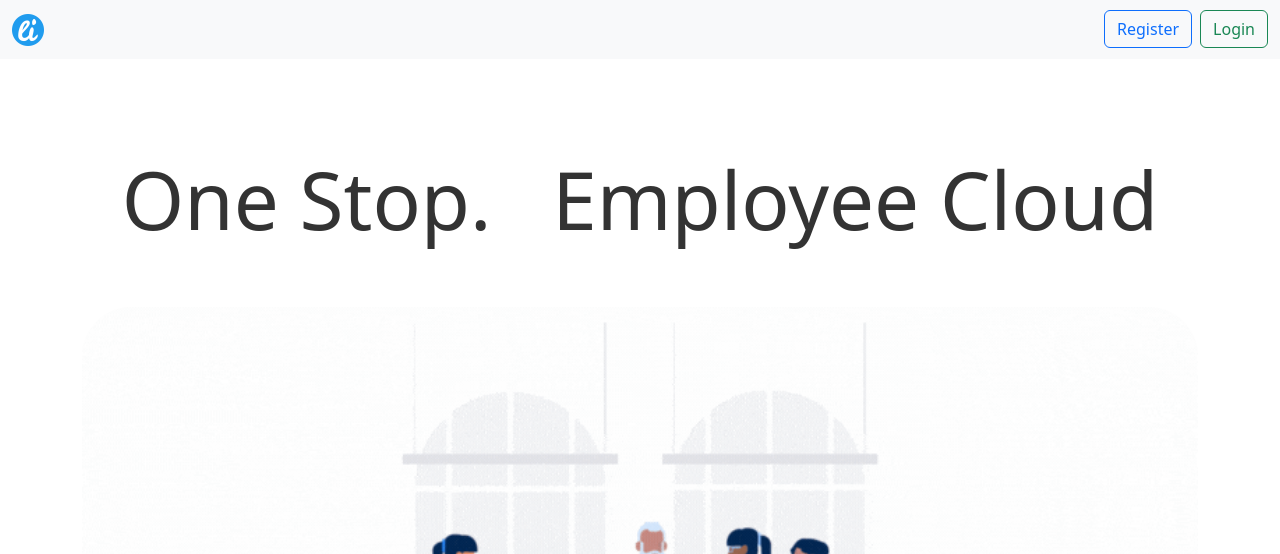
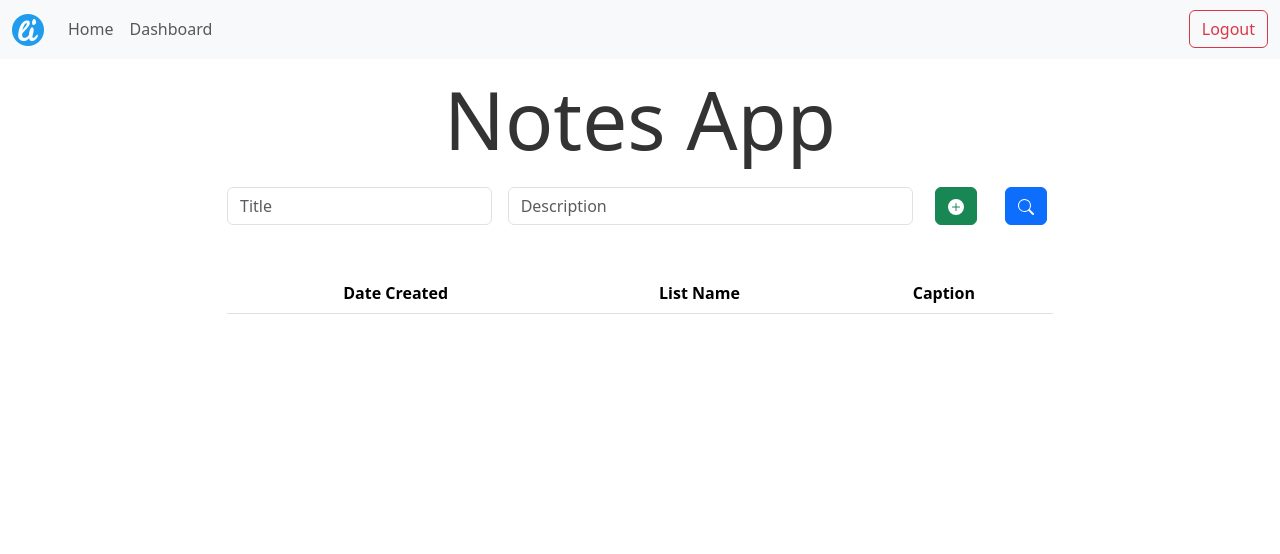
Before and after one commit to teran-s/aiphp-b1, a PHP site: page /tasks/index.php in a window 1280 px wide. Shown: the top 554 px of the page. After the commit the page ends 314 px from the top, so only its background shows below. Run offline with PHP 8.4, Linux system fonts and the light colour scheme; the visitor is signed in with stand-in values (Sample User, id 1); tables that the repository leaves empty or names only in its code hold one stand-in row (values such as "Sample post"); lists and menus that the app fills with data are empty.

Commit message:
modified:   dashboard.php 	new file:   img/dash/task.png 	new file:   tasks/dbnotes.php 	new file:   tasks/index.php

```diff
--- a/dashboard.php
+++ b/dashboard.php
@@ -80,6 +80,11 @@
             <img src="img/dash/notes.png" class="card-img-top" alt="..."/>
             <h3 class="dash-card-text">Notes App</h3>
             </a>
+            &ensp;
+            <a class="col-4 dash-card card p-3 rounded-5" style="width: 18rem;" href="tasks/index.php">
+            <img src="img/dash/task.png" class="card-img-top" alt="..."/>
+            <h3 class="dash-card-text">Tasks App</h3>
+            </a>
 
 
       </div>
--- /dev/null
+++ b/tasks/index.php
@@ -0,0 +1,184 @@
+<?php
+    session_start();
+    if(!isset($_SESSION['userloggedin'])) {
+        header('Location: ../login.php');
+        exit();
+    }
+?>
+
+<!doctype html>
+<html lang="en">
+
+<head>
+    <meta charset="utf-8">
+    <meta name="viewport" content="width=device-width, initial-scale=1">
+    <title>One Stop. Employee Cloud</title>
+    <link href="https://cdn.jsdelivr.net/npm/bootstrap@5.3.3/dist/css/bootstrap.min.css" rel="stylesheet"
+        integrity="sha384-QWTKZyjpPEjISv5WaRU9OFeRpok6YctnYmDr5pNlyT2bRjXh0JMhjY6hW+ALEwIH" crossorigin="anonymous">
+    <!--Favicons-->
+    <link rel="apple-touch-icon" sizes="180x180" href="../img/fav/apple-touch-icon.png">
+    <link rel="icon" type="image/png" sizes="32x32" href="../img/fav/favicon-32x32.png">
+    <link rel="icon" type="image/png" sizes="16x16" href="../img/fav/favicon-16x16.png">
+    <link rel="manifest" href="img/fav/site.webmanifest">
+    <style>
+    .hero-text {
+        text-align: center;
+        color: #333;
+        font-size: 5rem;
+        font-weight: 100;
+    }
+    </style>
+</head>
+
+<body>
+
+    <nav class="navbar navbar-expand-lg bg-body-tertiary">
+        <div class="container-fluid">
+            <a class="navbar-brand" href="#"><img src="../img/fav/favicon-32x32.png" alt="logo"></a>
+            <button class="navbar-toggler" type="button" data-bs-toggle="collapse"
+                data-bs-target="#navbarSupportedContent" aria-controls="navbarSupportedContent" aria-expanded="false"
+                aria-label="Toggle navigation">
+                <span class="navbar-toggler-icon"></span>
+            </button>
+            <div class="collapse navbar-collapse" id="navbarSupportedContent">
+                <ul class="navbar-nav me-auto mb-2 mb-lg-0">
+                    <li class="nav-item">
+                        <a class="nav-link" aria-current="page" href="../index.php">Home</a>
+                    </li>
+                    <li class="nav-item">
+                        <a class="nav-link" aria-current="page" href="../dashboard.php">Dashboard</a>
+                    </li>
+
+                </ul>
+                <form class="d-flex" role="search">
+
+                    <a href="../logout.php" class="btn btn-outline-danger" >Logout</a>
+                </form>
+            </div>
+        </div>
+    </nav>
+
+    <div class="container-md text-center " style="max-width: 850px;">
+        <div class="mb-2 hero-text">Notes App</div>
+        <form action="dbnotes.php" method="POST" class="row g-3">
+            <div class="col-4">
+                <input type="text" class="form-control" id="title" name="title" placeholder="Title" required/>
+            </div>
+            <div class="col-6">
+                <input type="text" class="form-control" id="description" name="description" placeholder="Description" required></input>
+            </div>
+            <div class="col-1">
+            <button type="submit" class="btn btn-success"><svg xmlns="http://www.w3.org/2000/svg" width="16" height="16" fill="currentColor" class="bi bi-plus-circle-fill" viewBox="0 0 16 16">
+  <path d="M16 8A8 8 0 1 1 0 8a8 8 0 0 1 16 0M8.5 4.5a.5.5 0 0 0-1 0v3h-3a.5.5 0 0 0 0 1h3v3a.5.5 0 0 0 1 0v-3h3a.5.5 0 0 0 0-1h-3z"/>
+</svg></button>
+
+            </div>
+
+            <div class="col-1">
+            <button type="button" class="btn btn-primary" data-bs-toggle="modal" data-bs-target="#searchModal">
+            <svg xmlns="http://www.w3.org/2000/svg" width="16" height="16" fill="currentColor" class="bi bi-search" viewBox="0 0 16 16">
+  <path d="M11.742 10.344a6.5 6.5 0 1 0-1.397 1.398h-.001q.044.06.098.115l3.85 3.85a1 1 0 0 0 1.415-1.414l-3.85-3.85a1 1 0 0 0-.115-.1zM12 6.5a5.5 5.5 0 1 1-11 0 5.5 5.5 0 0 1 11 0"/>
+</svg>
+
+</button>
+            </div>
+        </form>
+<!-- Modal -->
+<div class="modal fade " id="searchModal" tabindex="-1" role="dialog" aria-labelledby="searchModalLabel" aria-hidden="true">
+  <div class="modal-dialog modal-dialog-centered" role="document">
+    <div class="modal-content">
+
+      <div class="modal-body">
+        <form action="" method="GET">
+
+        <div class="input-group mb-3">
+        <input type="text" name="search" class="form-control" placeholder="Spotlight Search" aria-label="Spotlight Search" aria-describedby="basic-addon2">
+            <button class="input-group-text" id="basic-addon2" type="submit">Search</button>
+        </div>
+
+        </form>
+      </div>
+    </div>
+  </div>
+  </div>
+
+<!-- Modal Ends -->
+        <table class="table mt-5">
+            <thead>
+                <tr>
+                    <th>Date Created</th>
+                    <th>List Name</th>
+                    <th>Caption</th>
+                </tr>
+            </thead>
+            <tbody>
+                <?php
+                // Connect to the MySQL database
+                $servername = "localhost";
+                $username = "root";
+                $password = "";
+                $dbname = "aiphp";
+                $email=$_SESSION['userloggedin'];
+
+                $conn = new mysqli($servername, $username, $password, $dbname);
+
+                // Check connection
+                if ($conn->connect_error) {
+                    die("Connection failed: " . $conn->connect_error);
+                }
+
+                //Check if a search request is made
+                if(isset($_GET['search'])){
+                    $search=$_GET['search'];
+                    if($search==''){
+                        //All the records
+                        $sql = "SELECT id,createdDate,title,description FROM note WHERE email = '$email' ORDER BY createdDate DESC";
+                    }
+                    $sql = "SELECT id,createdDate,title,description FROM note WHERE email = '$email' AND title LIKE '%$search%' ORDER BY createdDate DESC";
+                }else{
+                    // SQL query to select the desired columns from the "Employee" table
+                    $sql = "SELECT id,createdDate,title,description FROM note WHERE email = '$email' ORDER BY createdDate DESC";
+                }
+
+
+                // Execute the query
+                $result = $conn->query($sql);
+
+                // Check if the query was successful
+                if ($result) {
+                    // Fetch the rows
+                    while ($row = $result->fetch_assoc()) {
+                        // Display the data in table rows
+                        echo "<tr>";
+                        echo "<td class='p-3'>" . $row["createdDate"] . "</td>";
+                        echo "<td class='p-3'>" . $row["title"] . "</td>";
+                        echo "<td class='p-3'>" . $row["description"] . "</td>";
+                        echo "<td class='p-3'> <a class='btn btn-outline-danger' href=" . "dbnotes.php?delid=" . $row["id"] . ">X</a> </td>";
+                        echo "</tr>";
+                    }
+                } else {
+                    echo "Error: " . $sql . "<br>" . $conn->error;
+                }
+
+                // Close the connection
+                $conn->close();
+                ?>
+            </tbody>
+        </table>
+
+    </div>
+
+
+
+
+
+
+
+    <script src="https://cdn.jsdelivr.net/npm/bootstrap@5.3.3/dist/js/bootstrap.bundle.min.js"
+        integrity="sha384-YvpcrYf0tY3lHB60NNkmXc5s9fDVZLESaAA55NDzOxhy9GkcIdslK1eN7N6jIeHz" crossorigin="anonymous">
+    </script>
+
+
+</body>
+
+</html>
```
Also changed, not shown: tasks/dbnotes.php (added, +69 -0 lines), img/dash/task.png (added).
